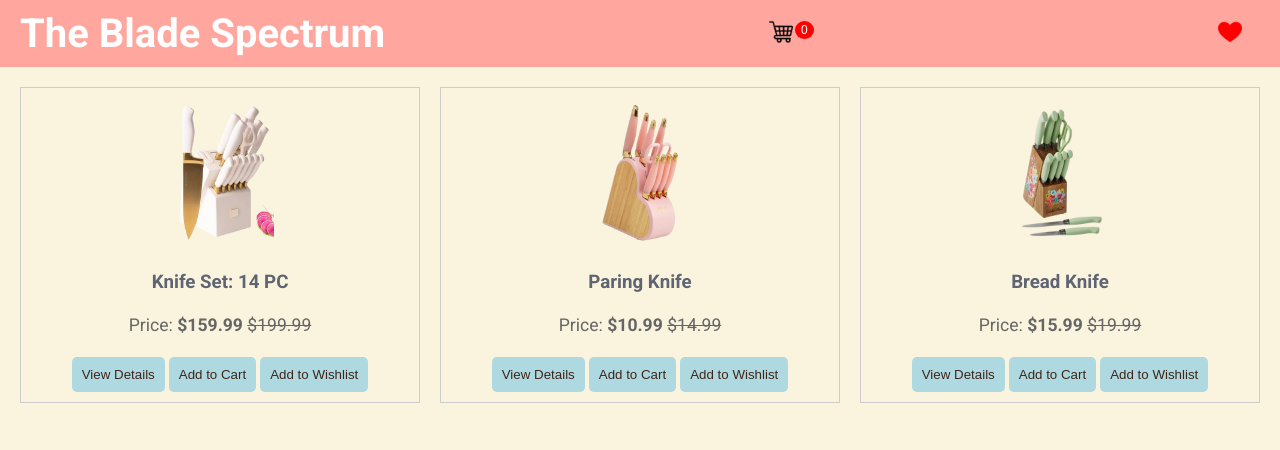
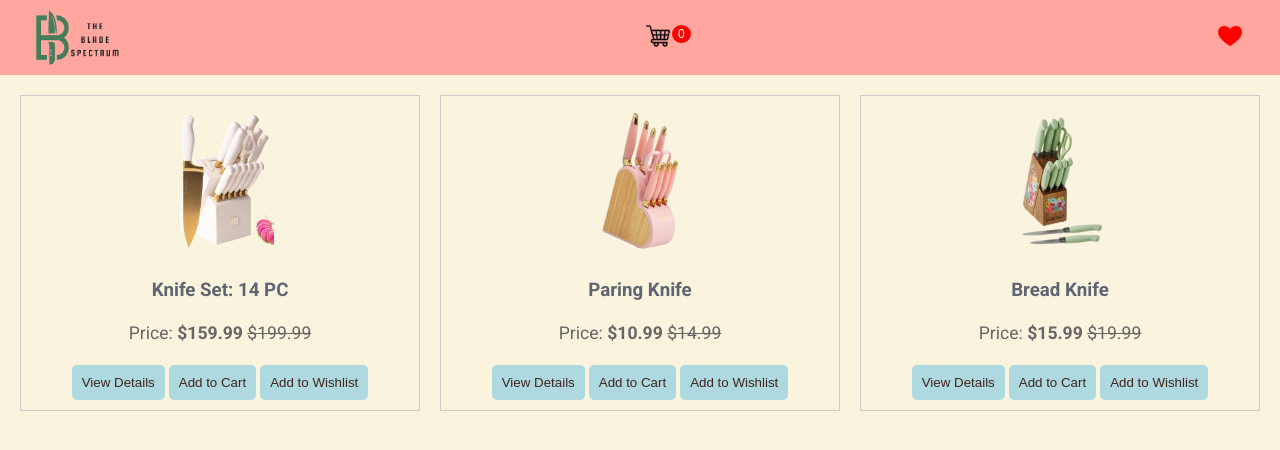
Before and after one commit to learnerVarsha/theBladeSpectrum, a plain HTML site: page index.html in a window 1280 px wide. Drawn offline with Linux system fonts and the light colour scheme.

Commit message:
added logo

```diff
--- a/css/styles.css
+++ b/css/styles.css
@@ -44,6 +44,13 @@ header {
 
 header h1 {
     margin: 0;
+}
+
+.logo-img {
+    width: auto;
+    height: 55px;
+    margin: 0 1em;
+    display: block;
 }
 
 header button {
--- a/index.html
+++ b/index.html
@@ -9,7 +9,7 @@
 </head>
 <body>
     <header>
-        <h1>The Blade Spectrum</h1>
+        <img id="logo" class="logo-img" src="images/logo.png" alt="The Blade Spectrum logo">
         <button id="home-button" style="display: none;" title="Home Page">
             <img src="images/home.png" alt="Home Icon">
         </button>
--- a/js/scripts.js
+++ b/js/scripts.js
@@ -14,6 +14,7 @@ document.addEventListener('DOMContentLoaded', () => {
     document.getElementById('cart-button').addEventListener('click', () => showSection('cart'));
     document.getElementById('home-button').addEventListener('click', () => showSection('product-list'));
     document.getElementById('wishlist-button').addEventListener('click', () => showSection('wishlist'));
+    document.getElementById('logo').addEventListener('click', () => showSection('product-list'));
 });
 
 const displayProducts = (products) => {
```
